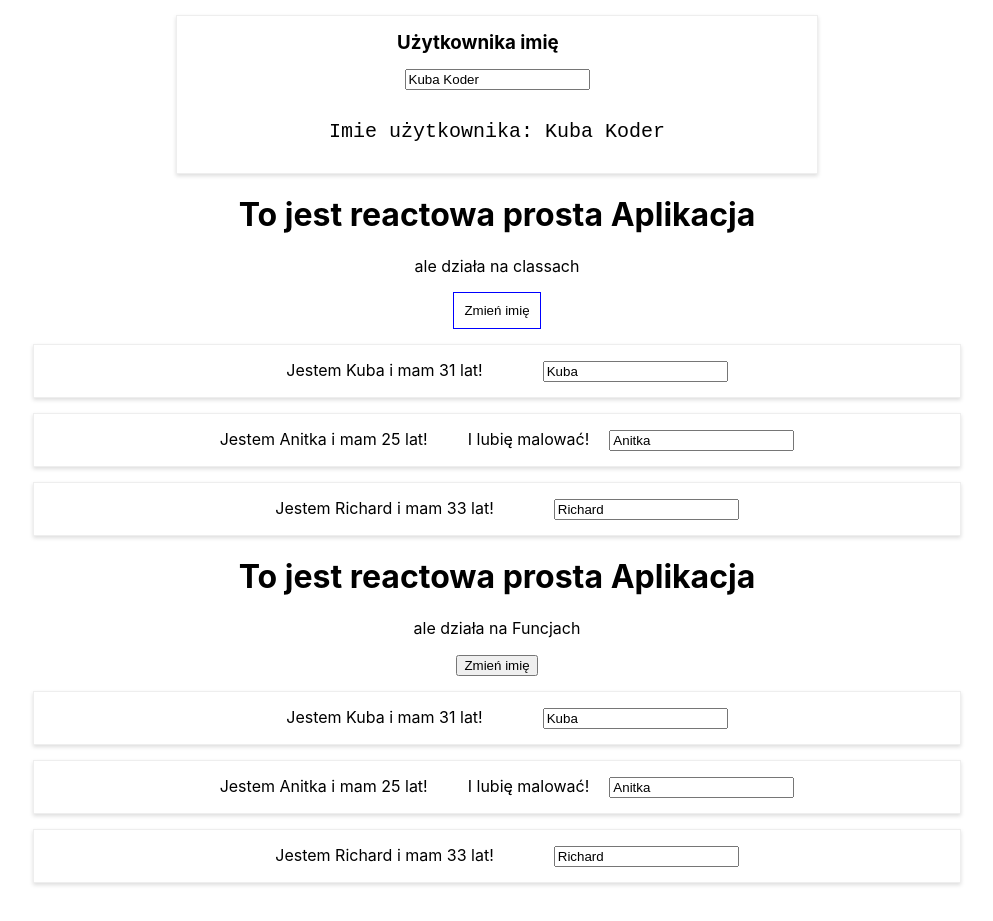
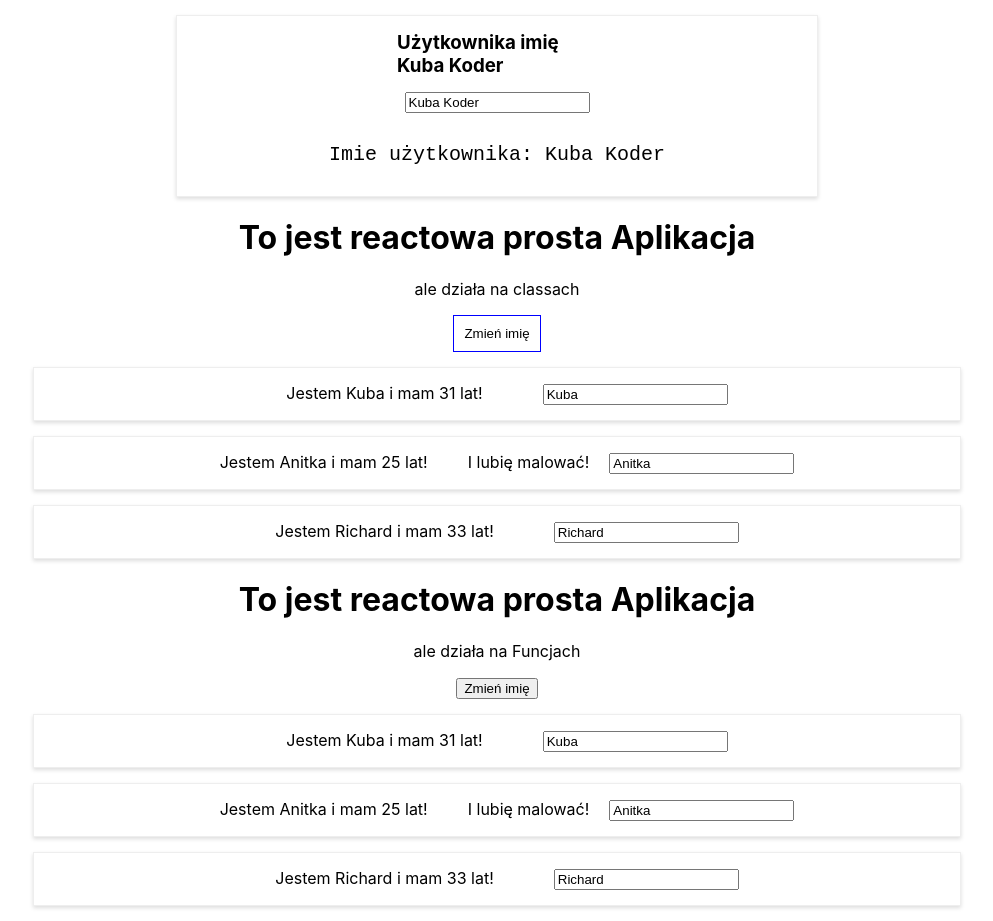
Before and after one commit to SerafinPL/react-persons, a React (Create React App) app: page / in a window 1280 px wide. Shown: the whole page, without its empty margins (143-1136 px from the left). Before the commit the page ends 898 px from the top, so only its background shows below. Built offline with nearby package versions, Linux system fonts and the light colour scheme.

Commit message:
popraweczka zmienianie w nagłówku

```diff
--- a/src/users/UserInput.js
+++ b/src/users/UserInput.js
@@ -5,7 +5,7 @@
 const UserInput = (props) => {
 	return(
 		<div className='userInput'>
-			<h3>Użytkownika imię</h3>
+			<h3>Użytkownika imię {props.name}</h3>
 			<input type="text" onChange={props.zmiana} value={props.name}/>
 		</div>
 	)
```
